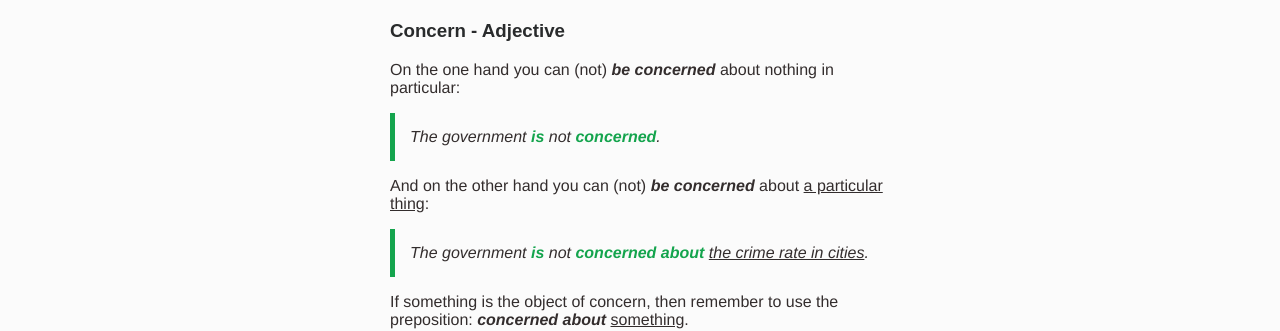
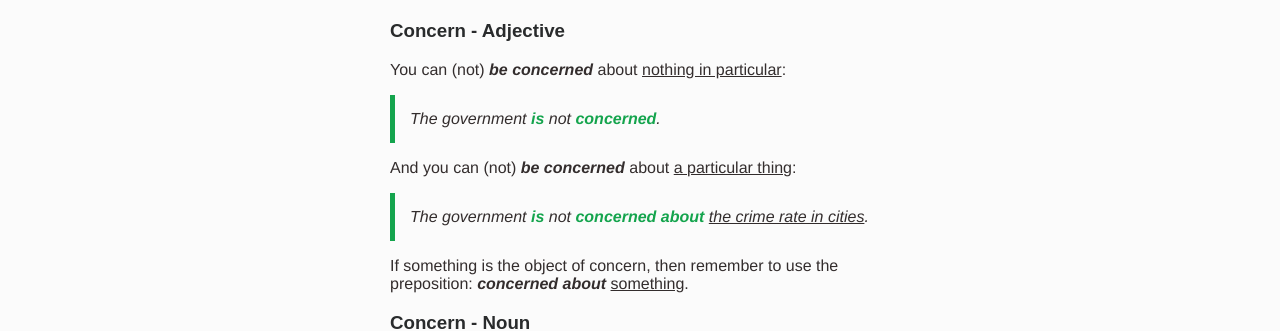
Before and after one commit to boltonsteve/gurueap, a SvelteKit app: page /posts/concern in a window 1280 px wide. Shown: the part 526-857 px from the top of the page. Built offline with nearby package versions, Linux system fonts and the light colour scheme; some icons are missing.

Commit message:
concern 2

```diff
--- a/src/routes/posts/concern/+page.svelte
+++ b/src/routes/posts/concern/+page.svelte
@@ -17,17 +17,17 @@
 
     <div class="alert alert-danger font-italic">The government does not <span class="font-weight-bold text-danger">concern about</span> the crime rate in cities.</div>
 
-    <WithIcon icon="warning">
+    <WithIcon icon="warning" position="right">
         <div slot="html">Here <b><i>concern</i></b> is used in the form of a verb, but the preposition <b><i>about</i></b> does not belong with the verb.</div>
     </WithIcon>
 
 
     <h3>Concern - Adjective</h3>
-    <p>On the one hand you can (not) <b><i>be concerned</i></b> about nothing in particular:</p>
+    <p>You can (not) <b><i>be concerned</i></b> about <span class="uli">nothing in particular</span>:</p>
 
 <div class="alert alert-success font-italic">The government <span class="font-weight-bold text-success">is</span> not <span class="font-weight-bold text-success">concerned</span>.</div>
 
-<p>And on the other hand you can (not) <b><i>be concerned</i></b> about <span class="uli">a particular thing</span>:</p>
+<p>And you can (not) <b><i>be concerned</i></b> about <span class="uli">a particular thing</span>:</p>
 
 <div class="alert alert-success font-italic">The government <span class="font-weight-bold text-success">is</span> not <span class="font-weight-bold text-success">concerned about</span> <span class="uli">the crime rate in cities</span>.</div>
 
```
